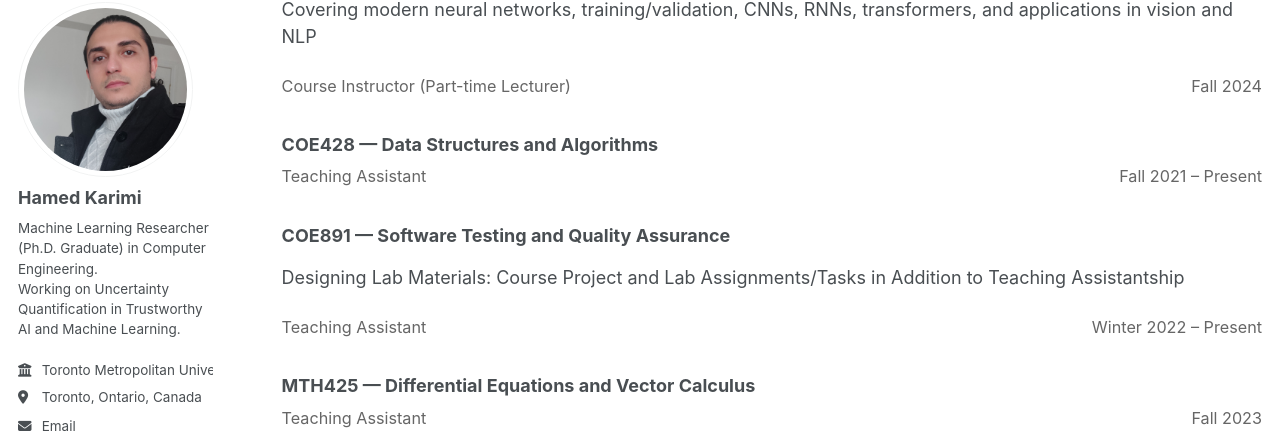
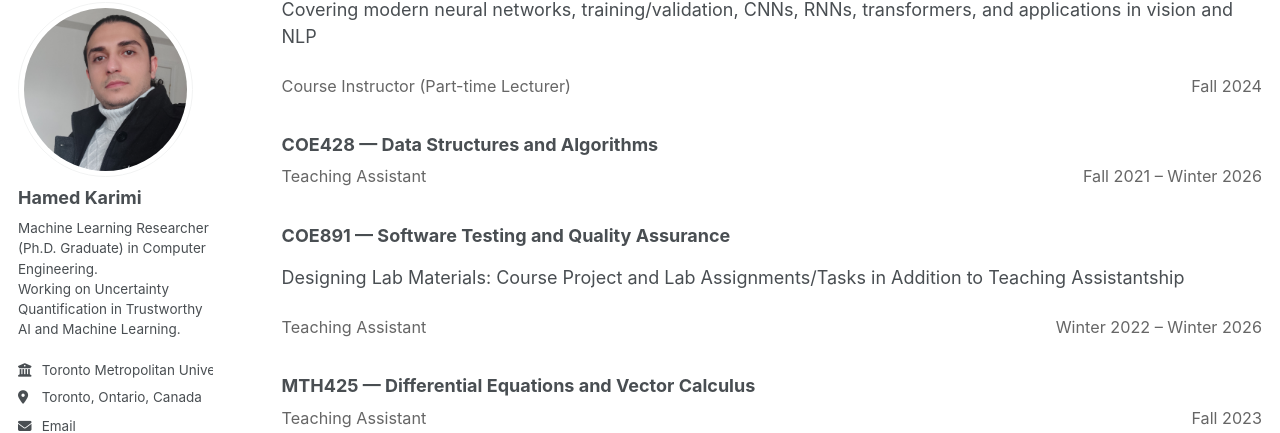
Before and after one commit to hamedmx/hamedmx.github.io, a Jekyll site: the page built from _pages/teaching.md, in a window 1280 px wide and 900 px high, scrolled down 430 px. Shown: the part 94-527 px from the top of the window. Built offline with Jekyll 4.4.1, drawn with Linux system fonts in a browser that asks for light colours; some web fonts are replaced; a script that is not in the unit is left out.

Commit message:
Update teaching.md

```diff
--- a/_pages/teaching.md
+++ b/_pages/teaching.md
@@ -67,7 +67,7 @@ Optional links:
 
 <div class="cv-meta">
   <span class="where">Teaching Assistant</span>
-  <span class="when">Fall 2021 – Present</span>
+  <span class="when">Fall 2021 – Winter 2026</span>
 </div>
 
 
@@ -77,7 +77,7 @@ Designing Lab Materials: Course Project and Lab Assignments/Tasks in Addition to
 
 <div class="cv-meta">
   <span class="where">Teaching Assistant</span>
-  <span class="when">Winter 2022 – Present</span>
+  <span class="when">Winter 2022 – Winter 2026</span>
 </div>
 
 
```
